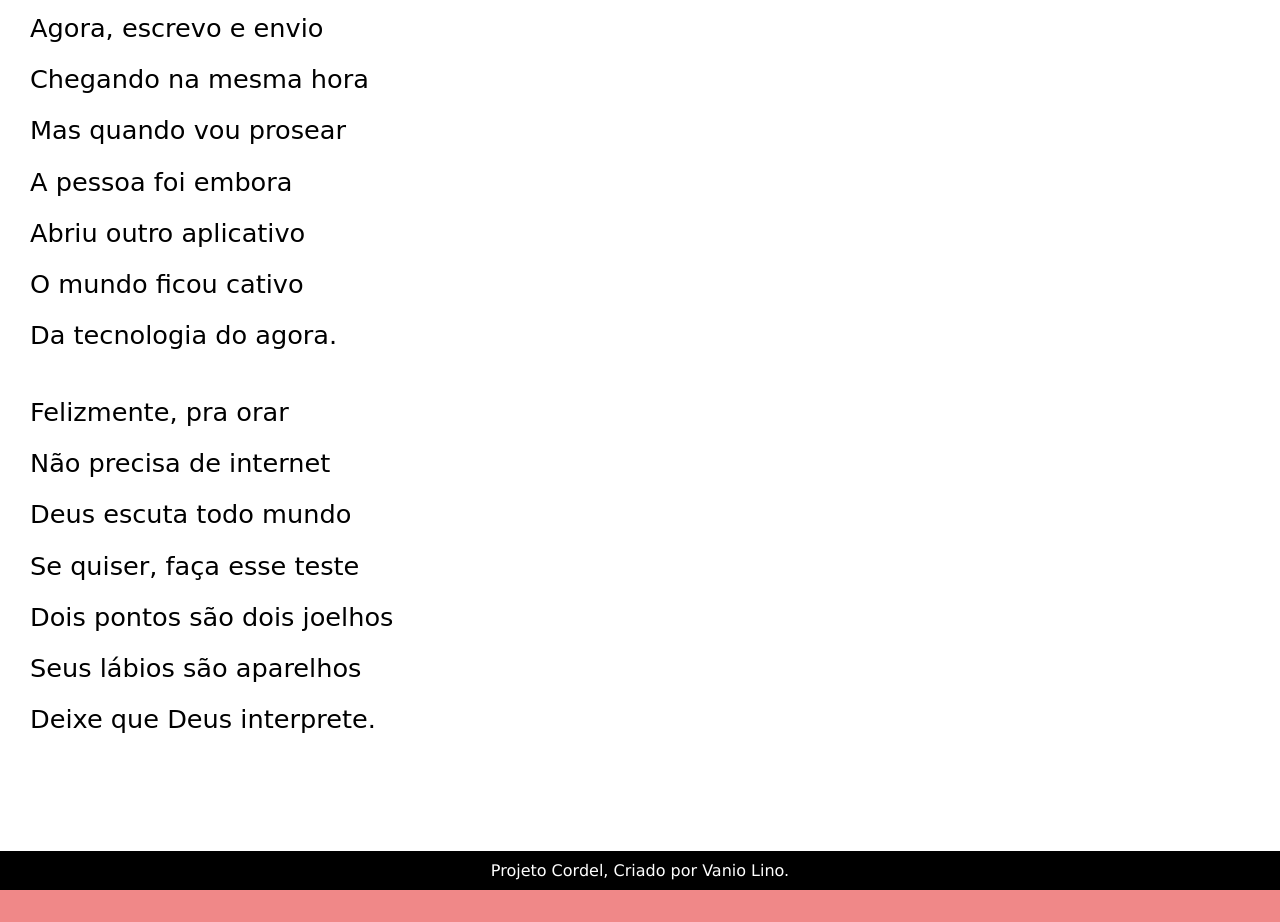
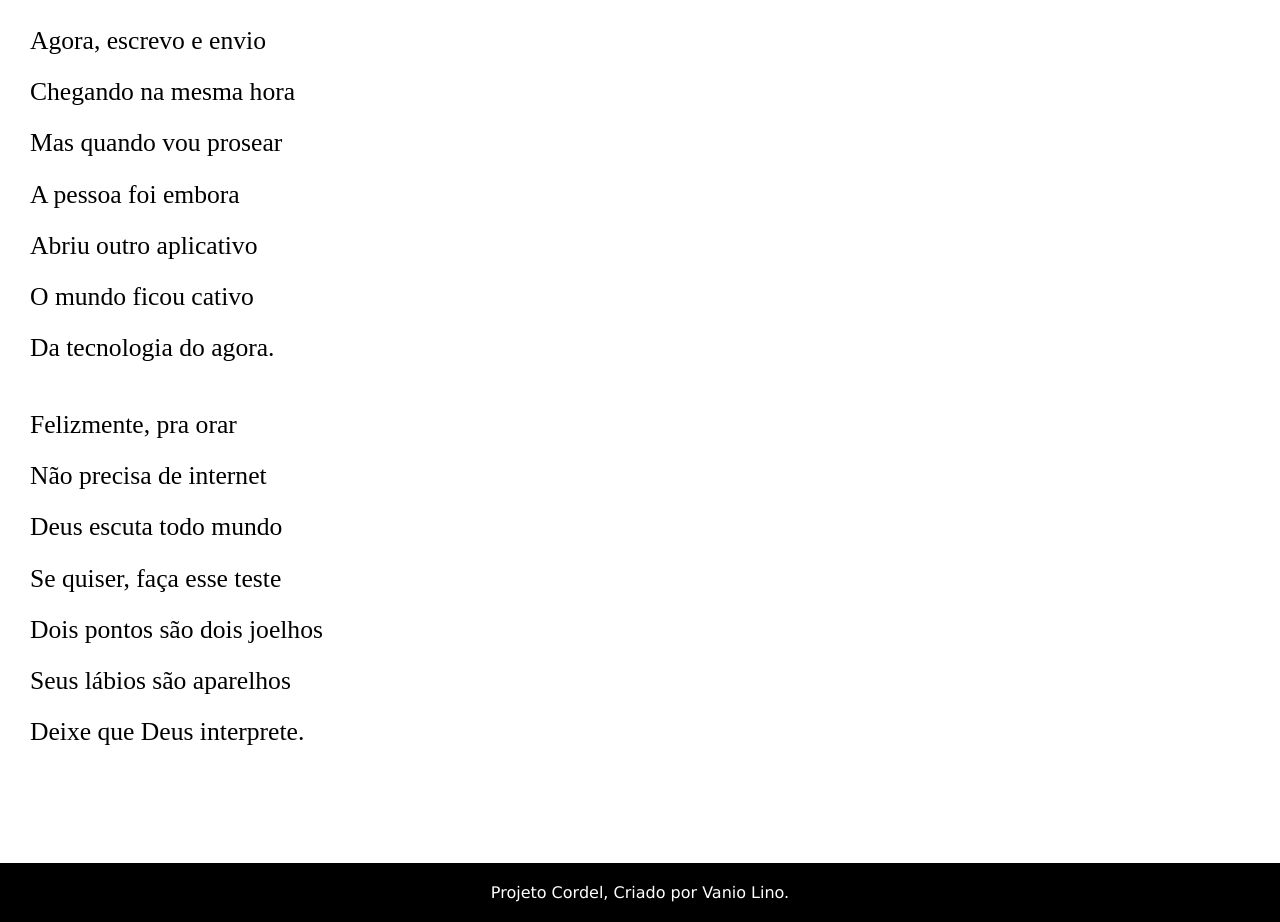
Before and after one commit to Vaniojeferson/projeto-site, a plain HTML site: page projeto cordel/index.html in a window 1280 px wide. Shown: the part 2779-3701 px from the top of the page. Before the commit the page ends 3669 px from the top, so only its background shows below. Drawn offline with Linux system fonts and the light colour scheme.

Commit message:
Update style.css

```diff
--- a/projeto cordel/style.css
+++ b/projeto cordel/style.css
@@ -13,15 +13,15 @@
 
 
 :root{
-    --fonte1: Verdana, Geneva, Tahoma, sans-serif;
-    --fonte2: 'Passion One', cursive;
-    --fonte3:'Sriracha', cursive;
+    --fonte1: 'Verdana', 'Geneva', 'Tahoma', 'sans-serif';
+    --fonte2: 'Passion One', 'cursive';
+    --fonte3:'Sriracha', 'cursive';
 
 }
 
 html,body{
     min-width: 100vh;
-    background-color:rgb(240, 136, 136);
+    background-color: white;
     font-family: var(--fonte1);
 
 }
@@ -35,7 +35,8 @@ header{
 header > h1{
     padding-top: 25px;
     font-variant: small-caps;
-    font-size: 7vw;
+    font-size: 8vw;
+    font-family: var(--fonte2);
 
 }
 header > p{
@@ -57,7 +58,7 @@ section{
     padding-bottom: 10vh;
     line-height: 2em;
     padding-left: 30px;
-    font-family: var(--fonte3);
+    font-family:var(--fonte3);
     font-size: 2vw;
 
 
@@ -102,5 +103,5 @@ footer{
     background-color: black;
     text-align: center;
     color: white;
-    padding: 10px;
+    padding: 20px;
 }
```
